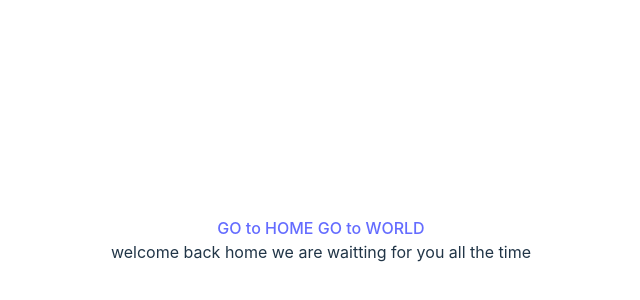
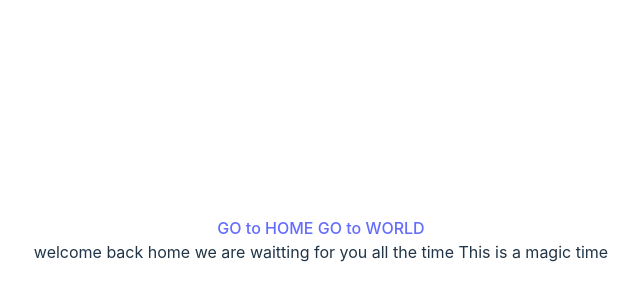
Before and after one commit to BrazerLiang/gymbackmanagement, a Vue app: page /home in a window 1280 px wide. Shown: the part 160-460 px from the top of the page, without its empty margins (319-959 px from the left). Built offline with nearby package versions, Linux system fonts and the light colour scheme.

Commit message:
[ADD]加了已经测试的话

```diff
--- a/src/components/HomeView.vue
+++ b/src/components/HomeView.vue
@@ -2,5 +2,6 @@
     <div>
         welcome back home
         we are waitting for you all the time
+        This is a magic time
     </div>
 </template>
```
